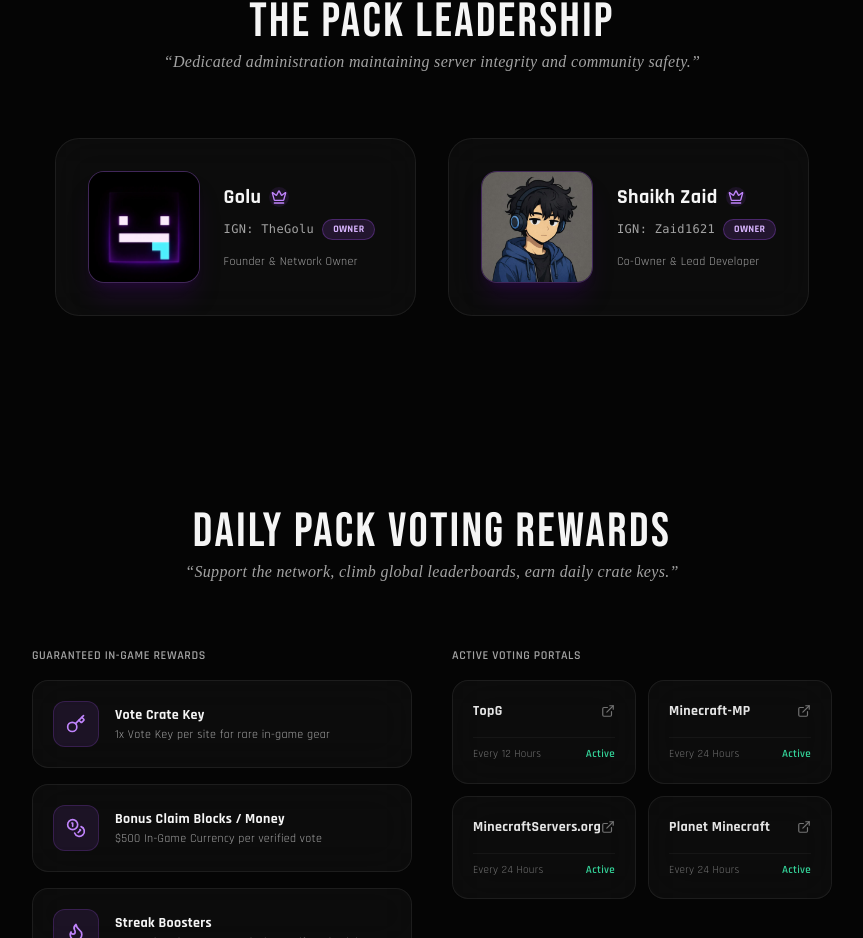
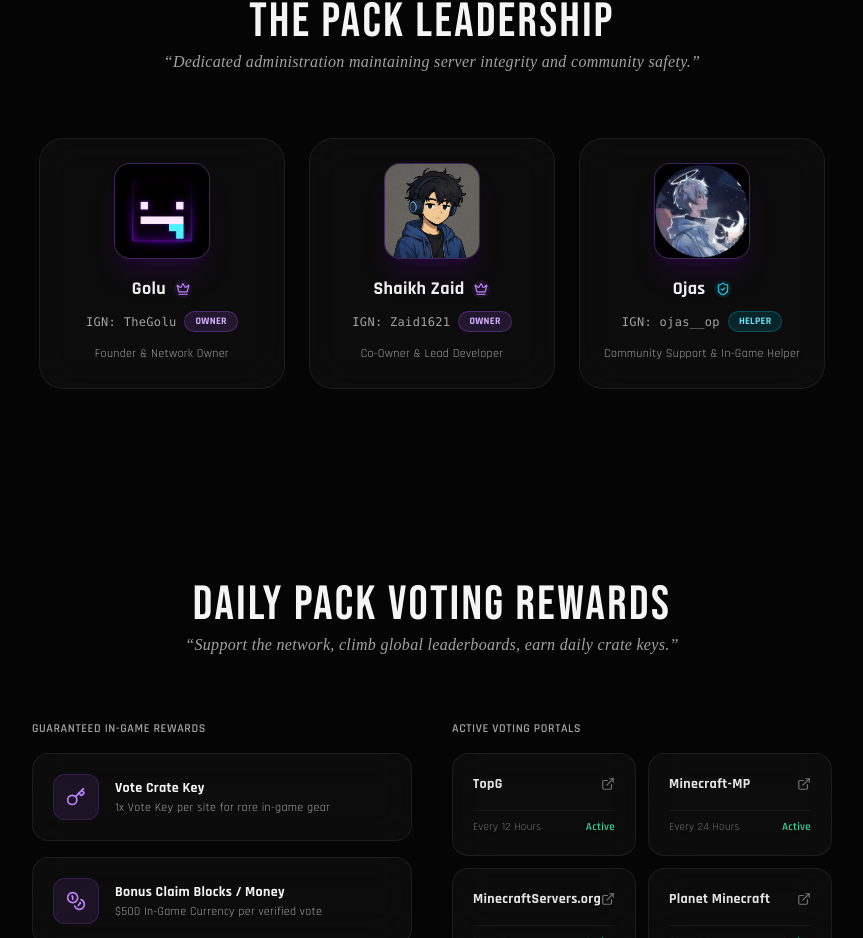
Before and after one commit to ShaikhZaid404/wolfmc-web, a Next.js app: page / in a window 1280 px wide. Shown: the part 5574-6512 px from the top of the page, without its empty margins (208-1071 px from the left). Built offline with nearby package versions, Linux system fonts and the light colour scheme; no server answers; a web font is replaced by a local one.

Commit message:
feat(staff): add Ojas (Helper) with downloaded Discord avatar to staff roster and 3D skin inspector

```diff
--- a/src/app/staff/page.tsx
+++ b/src/app/staff/page.tsx
@@ -31,37 +31,45 @@ export default function StaffPage() {
       </div>
 
       {/* Staff Roster Cards */}
-      <div className="grid grid-cols-1 md:grid-cols-2 gap-8 mb-16">
+      <div className="grid grid-cols-1 sm:grid-cols-2 lg:grid-cols-3 gap-6 mb-16">
         {staffData.map((staff) => (
           <div
             key={staff.ign}
-            className="p-8 rounded-3xl glass-card bg-white/[0.02] border border-white/[0.06] hover:border-purple-500/30 flex flex-col sm:flex-row items-center gap-6 relative overflow-hidden"
+            className="p-6 rounded-3xl glass-card bg-white/[0.02] border border-white/[0.06] hover:border-purple-500/30 flex flex-col items-center text-center relative overflow-hidden"
           >
             {/* Custom Avatar Frame */}
-            <div className="relative w-24 h-24 sm:w-28 sm:h-28 rounded-2xl overflow-hidden shrink-0 border border-purple-500/30 group-hover:border-purple-500/60 shadow-xl shadow-purple-950/30 transition-all bg-neutral-900/80">
+            <div className="relative w-24 h-24 rounded-2xl overflow-hidden shrink-0 border border-purple-500/30 group-hover:border-purple-500/60 shadow-xl shadow-purple-950/30 transition-all bg-neutral-900/80 mb-4">
               <Image
                 src={staff.avatar || `https://crafatar.com/renders/body/${staff.ign}?size=144&overlay`}
                 alt={`${staff.name} Avatar`}
                 fill
-                sizes="(max-width: 640px) 96px, 112px"
+                sizes="96px"
                 className="object-cover group-hover:scale-105 transition-transform duration-300"
                 priority
               />
             </div>
 
-            <div className="flex flex-col gap-2.5 text-center sm:text-left">
-              <div className="flex items-center justify-center sm:justify-start gap-2">
-                <span className="font-sans font-bold text-xl text-neutral-100">
+            <div className="flex flex-col items-center gap-2.5 w-full">
+              <div className="flex items-center justify-center gap-2">
+                <span className="font-sans font-bold text-lg text-neutral-100">
                   {staff.name}
                 </span>
-                <Crown className="w-4 h-4 text-purple-400" />
+                {staff.role === "Owner" ? (
+                  <Crown className="w-4 h-4 text-purple-400" />
+                ) : (
+                  <ShieldCheck className="w-4 h-4 text-cyan-400" />
+                )}
               </div>
 
-              <div className="flex items-center justify-center sm:justify-start gap-2">
+              <div className="flex items-center justify-center gap-2">
                 <span className="font-mono text-xs text-neutral-400">
                   IGN: {staff.ign}
                 </span>
-                <span className="px-2.5 py-0.5 rounded-full bg-purple-500/10 border border-purple-500/20 text-[10px] font-bold text-purple-300 font-sans uppercase">
+                <span className={`px-2.5 py-0.5 rounded-full text-[10px] font-bold font-sans uppercase border ${
+                  staff.role === "Owner"
+                    ? "bg-purple-500/15 border-purple-500/30 text-purple-300"
+                    : "bg-cyan-500/15 border-cyan-500/30 text-cyan-300"
+                }`}>
                   {staff.role}
                 </span>
               </div>
--- a/src/components/features/SkinInspector.tsx
+++ b/src/components/features/SkinInspector.tsx
@@ -18,6 +18,7 @@ export function SkinInspector() {
   const presetStaff = [
     { name: "Golu", ign: "TheGolu", role: "Owner" },
     { name: "Shaikh Zaid", ign: "Zaid1621", role: "Owner" },
+    { name: "Ojas", ign: "ojas__op", role: "Helper" },
   ];
 
   return (
--- a/src/components/sections/StaffSection.tsx
+++ b/src/components/sections/StaffSection.tsx
@@ -19,39 +19,51 @@ export function StaffSection() {
       </div>
 
       {/* Staff Grid */}
-      <div className="grid grid-cols-1 sm:grid-cols-2 gap-8 max-w-3xl mx-auto">
+      <div className="grid grid-cols-1 sm:grid-cols-2 lg:grid-cols-3 gap-6 max-w-6xl mx-auto">
         {staffData.map((staff) => (
           <div
             key={staff.ign}
-            className="p-8 rounded-3xl glass-card bg-white/[0.02] border border-white/[0.06] hover:border-purple-500/40 flex flex-col sm:flex-row items-center gap-6 text-center sm:text-left relative overflow-hidden group"
+            className="p-6 rounded-3xl glass-card bg-white/[0.02] border border-white/[0.06] hover:border-purple-500/40 flex flex-col items-center text-center relative overflow-hidden group"
           >
             {/* Custom Avatar Container */}
-            <div className="relative w-24 h-24 sm:w-28 sm:h-28 rounded-2xl overflow-hidden shrink-0 border border-purple-500/30 group-hover:border-purple-500/60 shadow-xl shadow-purple-950/30 transition-all bg-neutral-900/80">
+            <div className="relative w-24 h-24 rounded-2xl overflow-hidden shrink-0 border border-purple-500/30 group-hover:border-purple-500/60 shadow-xl shadow-purple-950/30 transition-all bg-neutral-900/80 mb-4">
               <Image
                 src={staff.avatar || `https://crafatar.com/renders/body/${staff.ign}?size=120&overlay`}
                 alt={`${staff.name} Avatar`}
                 fill
-                sizes="(max-width: 640px) 96px, 112px"
+                sizes="96px"
                 className="object-cover group-hover:scale-105 transition-transform duration-300"
                 priority
               />
             </div>
 
-            <div className="flex flex-col gap-2">
-              <div className="flex items-center justify-center sm:justify-start gap-2">
-                <span className="font-sans font-bold text-xl text-neutral-100">
+            <div className="flex flex-col items-center gap-2 w-full">
+              <div className="flex items-center justify-center gap-2">
+                <span className="font-sans font-bold text-lg text-neutral-100">
                   {staff.name}
                 </span>
-                <span className="p-0.5 rounded-full bg-purple-500/10 text-purple-400">
-                  <Crown className="w-4 h-4" />
+                <span className={`p-0.5 rounded-full ${
+                  staff.role === "Owner"
+                    ? "bg-purple-500/10 text-purple-400"
+                    : "bg-cyan-500/10 text-cyan-400"
+                }`}>
+                  {staff.role === "Owner" ? (
+                    <Crown className="w-3.5 h-3.5" />
+                  ) : (
+                    <ShieldCheck className="w-3.5 h-3.5" />
+                  )}
                 </span>
               </div>
 
-              <div className="flex items-center justify-center sm:justify-start gap-2">
+              <div className="flex items-center justify-center gap-2">
                 <span className="font-mono text-xs text-neutral-400">
                   IGN: {staff.ign}
                 </span>
-                <span className="px-2.5 py-0.5 rounded-full bg-purple-500/15 border border-purple-500/30 text-[10px] font-bold text-purple-300 font-sans uppercase">
+                <span className={`px-2.5 py-0.5 rounded-full text-[10px] font-bold font-sans uppercase border ${
+                  staff.role === "Owner"
+                    ? "bg-purple-500/15 border-purple-500/30 text-purple-300"
+                    : "bg-cyan-500/15 border-cyan-500/30 text-cyan-300"
+                }`}>
                   {staff.role}
                 </span>
               </div>
--- a/src/data/staff.json
+++ b/src/data/staff.json
@@ -16,5 +16,14 @@
     "avatar": "/skins/zaid.png",
     "description": "Co-Owner & Lead Developer",
     "discord": "Zaid"
+  },
+  {
+    "name": "Ojas",
+    "ign": "ojas__op",
+    "role": "Helper",
+    "roleColor": "cyan",
+    "avatar": "/skins/ojas.png",
+    "description": "Community Support & In-Game Helper",
+    "discord": "ojas__op"
   }
 ]
```
Also changed, not shown: public/skins/ojas.png (added).
